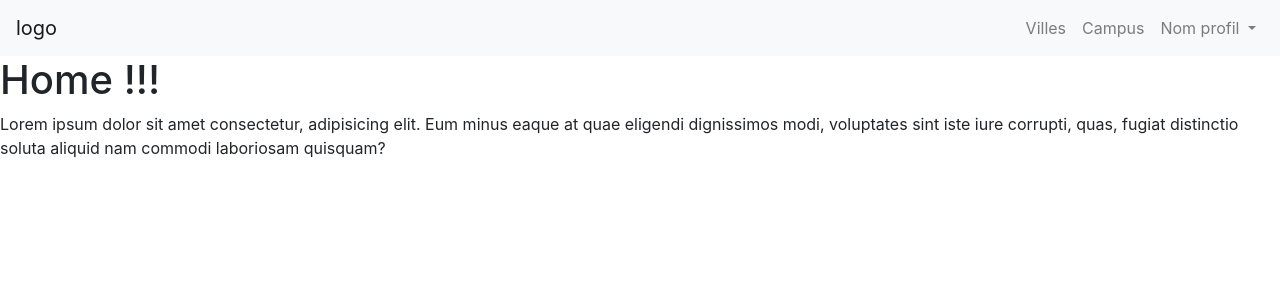
After one commit to kwabounga/sortir-dot-com, a Symfony app: template templates/main/home.html.twig in a window 1280 px wide. The commit adds this page. Shown: the top 300 px of the page. Run offline with Twig, Linux system fonts and the light colour scheme; the template is opened without the code that fills it, so the values that code supplies are empty; some libraries are stand-ins or nearby versions.

Commit message:
Ajout de la barre de navigation

```diff
--- a/templates/base.html.twig
+++ b/templates/base.html.twig
@@ -2,10 +2,16 @@
 <html>
     <head>
         <meta charset="UTF-8">
-        <title>{% block title %}Welcome!{% endblock %}</title>
+        <link rel="stylesheet" href="https://maxcdn.bootstrapcdn.com/bootstrap/4.0.0/css/bootstrap.min.css" integrity="sha384-Gn5384xqQ1aoWXA+058RXPxPg6fy4IWvTNh0E263XmFcJlSAwiGgFAW/dAiS6JXm" crossorigin="anonymous">
+        <script src="https://code.jquery.com/jquery-3.5.1.slim.min.js" integrity="sha384-DfXdz2htPH0lsSSs5nCTpuj/zy4C+OGpamoFVy38MVBnE+IbbVYUew+OrCXaRkfj" crossorigin="anonymous"></script>
+        <script src="https://cdn.jsdelivr.net/npm/bootstrap@4.5.3/dist/js/bootstrap.bundle.min.js" integrity="sha384-ho+j7jyWK8fNQe+A12Hb8AhRq26LrZ/JpcUGGOn+Y7RsweNrtN/tE3MoK7ZeZDyx" crossorigin="anonymous"></script>
+        <title>{% block title %}Sortir{% endblock %}</title>
         {% block stylesheets %}{% endblock %}
     </head>
     <body>
+        <header>
+            {% include "shared/nav.html.twig" %}
+        </header>
         {% block body %}{% endblock %}
         {% block javascripts %}{% endblock %}
     </body>
--- /dev/null
+++ b/templates/main/home.html.twig
@@ -0,0 +1,8 @@
+{% extends "base.html.twig" %}
+
+{% block title %} {{ parent() }} | Home {% endblock %}
+
+{% block body %}
+    <h1>Home !!! </h1>
+    <p>Lorem ipsum dolor sit amet consectetur, adipisicing elit. Eum minus eaque at quae eligendi dignissimos modi, voluptates sint iste iure corrupti, quas, fugiat distinctio soluta aliquid nam commodi laboriosam quisquam?</p>
+{% endblock %}
--- /dev/null
+++ b/templates/shared/nav.html.twig
@@ -0,0 +1,28 @@
+<nav class="navbar navbar-expand-sm navbar-light bg-light">
+    <a href="{{ path("main_home") }}" class="navbar-brand">
+        {# <img src="" loading="lazy"> #}
+        logo
+    </a>
+
+    {# Menu #}
+    <div id="navbarId" class="collapse navbar-collapse justify-content-end">
+        <ul class="navbar-nav">
+            <li class="nav-item"><a class="nav-link" href="{{ path("main_home") }}" title="Villes">Villes</a></li>
+            <li class="nav-item"><a class="nav-link"  href="{{ path("main_home") }}" title="Campus">Campus</a></li>
+            <li class="nav-item dropdown">
+                <a class="nav-link dropdown-toggle" href="#" id="navbarDropdownProfil" role="button" data-toggle="dropdown" aria-haspopup="true" aria-expanded="false">
+                    Nom profil
+                </a>
+                <div class="dropdown-menu dropdown-menu-right" aria-labelledby="navbarDropdownProfil">
+                    <a class="dropdown-item" href="{{ path("main_home") }}" title="Mon profil">Mon profil</a>
+                    <a class="dropdown-item" href="{{ path("main_home") }}" title="Se déconnecter">Se déconnecter</a>
+                </div>
+            </li>
+        </ul>
+    </div>
+
+    {# Bouton pour afficher le menu sur les petits écrans #}
+    <button class="navbar-toggler" type="button" data-toggle="collapse" data-target="#navbarId" aria-controls="navbarId" aria-expanded="false" aria-label="Toggle navigation">
+        <span class="navbar-toggler-icon"></span>
+    </button>
+</nav>
```
Also changed, not shown: src/Controller/MainController.php (added, +23 -0 lines).
